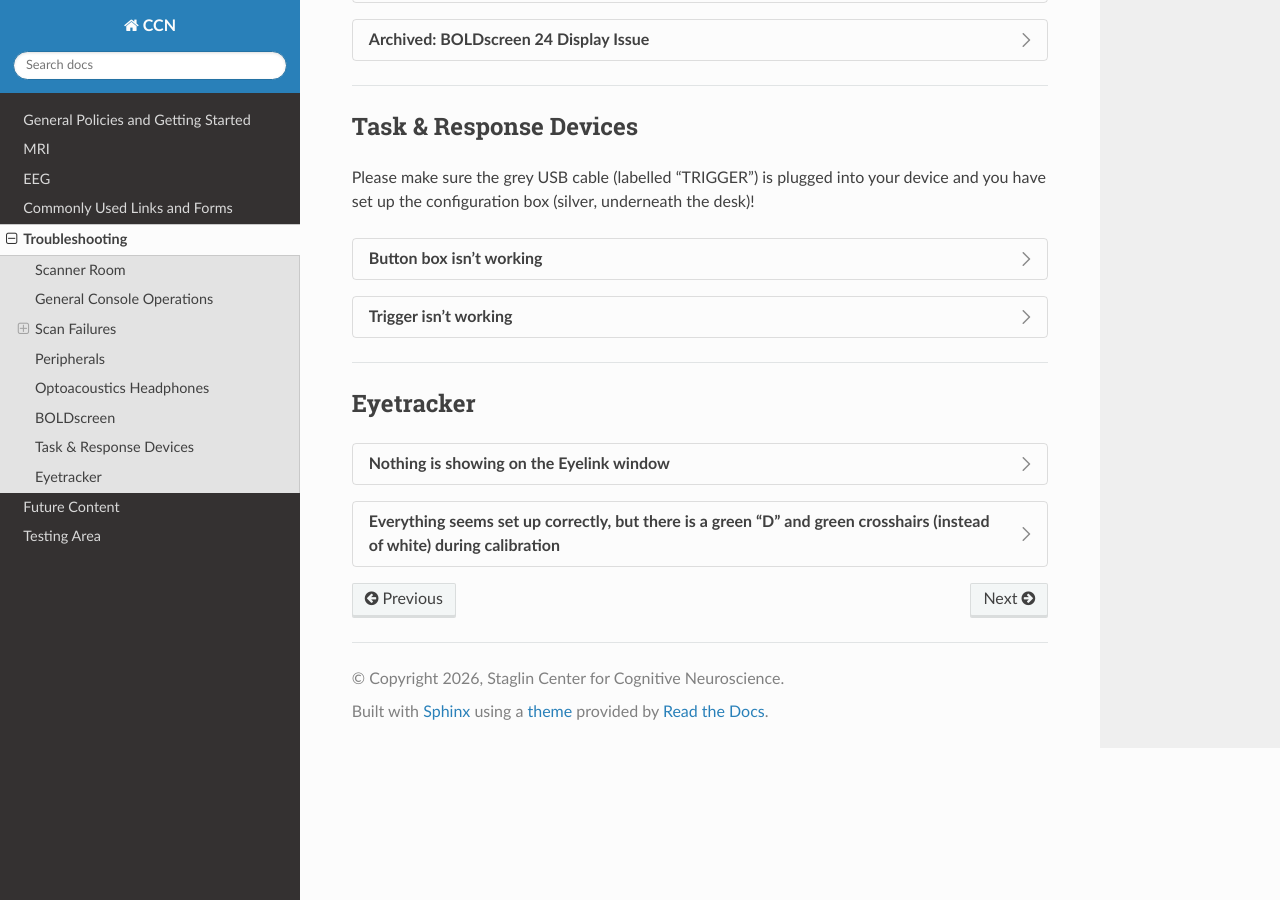
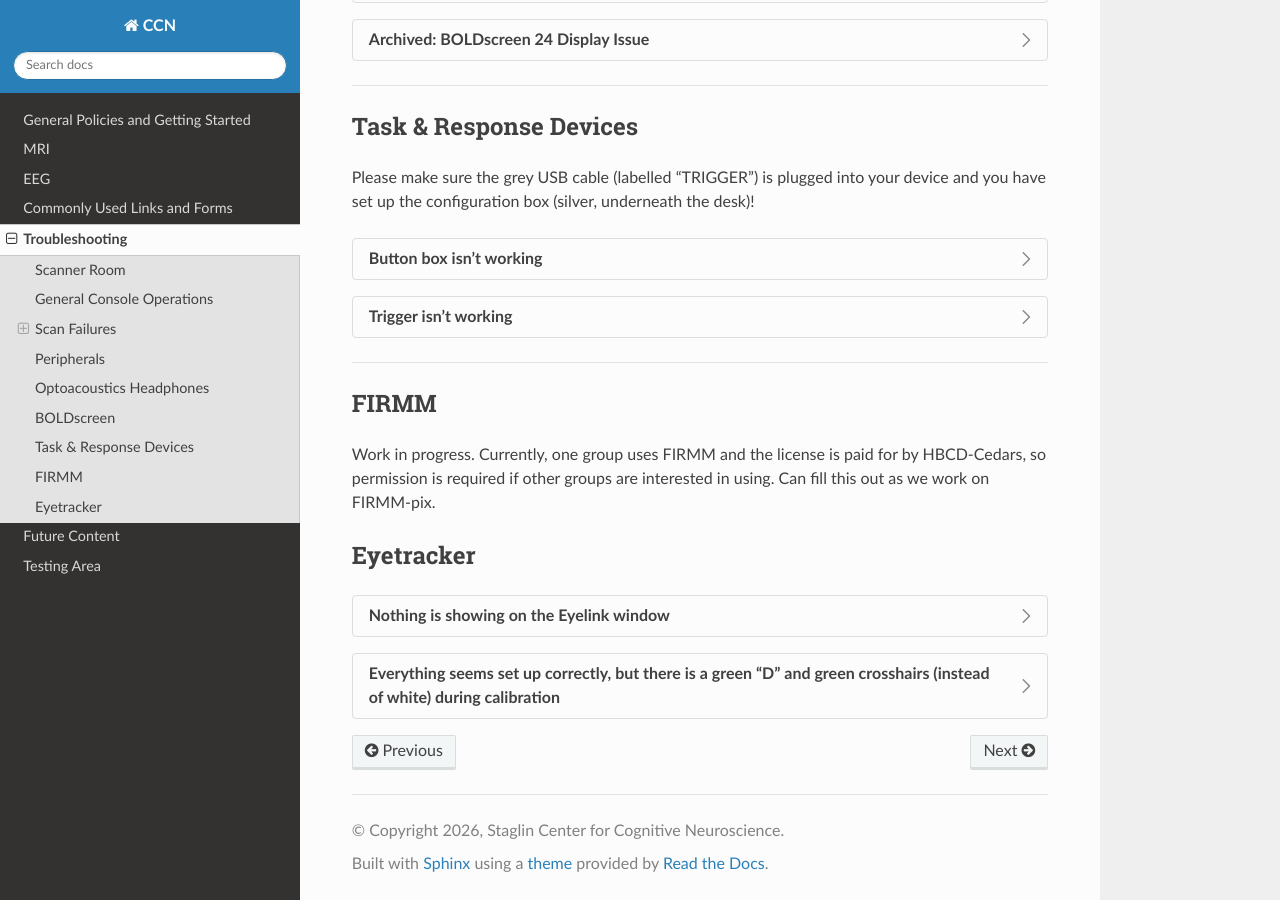
Before and after one commit to CCN-Support/CCN_Wiki, a Sphinx documentation site: the page built from docs/source/troubleshooting.rst, in a window 1280 px wide and 900 px high, scrolled down 3948 px. Built offline with Sphinx 7.4.7 and the Read the Docs theme 3.1.0, drawn with Linux system fonts in a browser that asks for light colours; some of the changed text lies outside the part shown.

Commit message:
Update troubleshooting.rst

```diff
--- a/docs/source/troubleshooting.rst
+++ b/docs/source/troubleshooting.rst
@@ -179,7 +179,7 @@ Peripherals
   - If nothing seems to be wrong with the sensors, check the finger attachment itself. Make sure it is undamaged and snugly encases the sensor loop inside. If the attachment is ripped or missing, there are new ones in the scanner suite in the labelled drawer with the other physio equipment. If it does not appear damaged, clean it thoroughly and try again. Sometimes a careful cleaning helps recover the sensor's sensitivity.
 
 
-.. dropdown:: MR-Safe glasses
+.. dropdown:: MR-safe glasses
 
    **Cleaning the glasses**
 
@@ -415,6 +415,11 @@ Please make sure the grey USB cable (labelled "TRIGGER") is plugged into your de
 
    <hr>
 
+.. _trouble-FIRMM:
+FIRMM
+-----
+Work in progress. Currently, one group uses FIRMM and the license is paid for by HBCD-Cedars, so permission is required if other groups are interested in using. Can fill this out as we work on FIRMM-pix.
+
 .. _trouble-eyetracker:
 Eyetracker
 ----------
```
